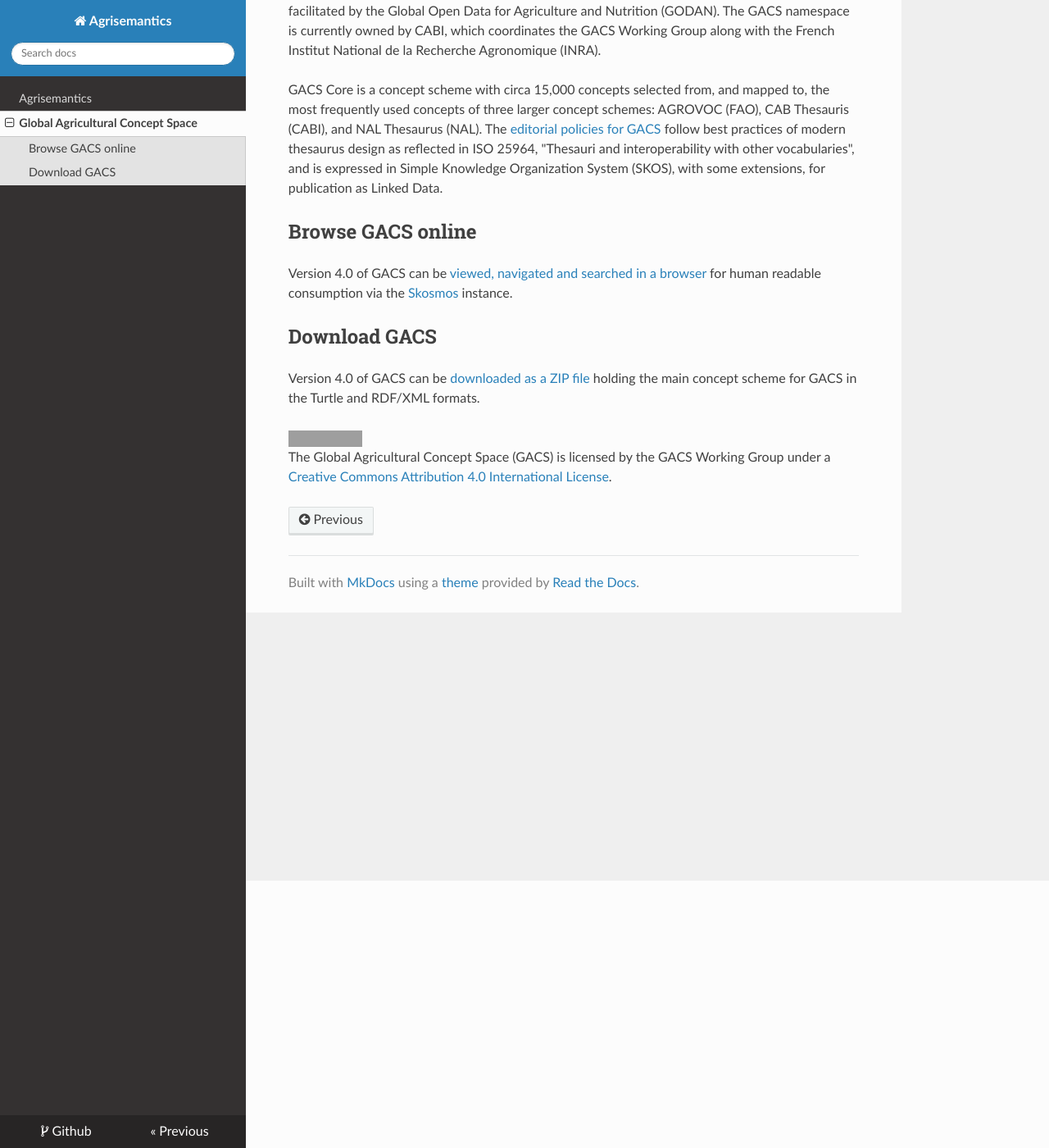
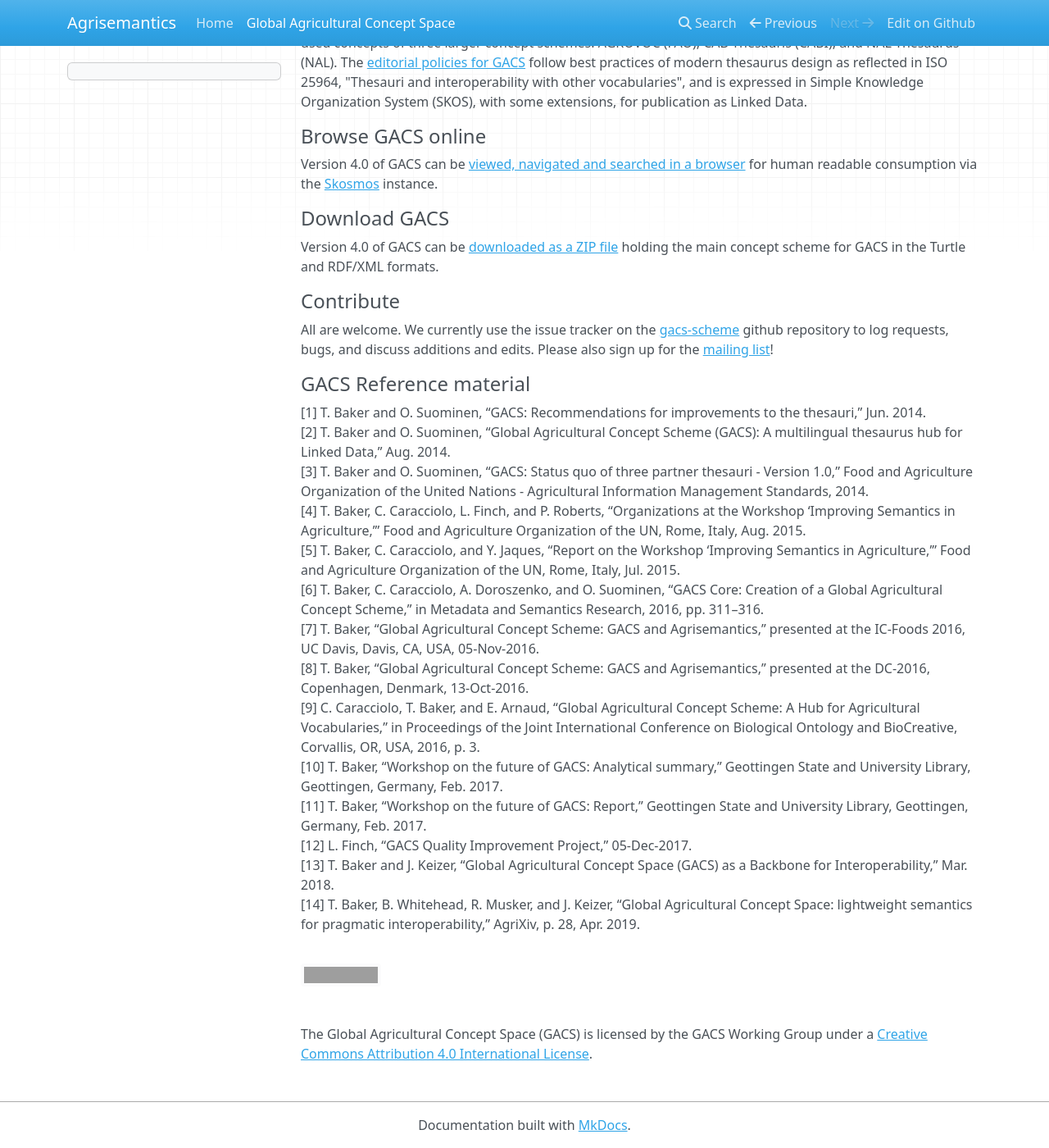
Before and after one commit to agrisemantics/website, an MkDocs documentation site: the page built from docs/GACS.md, in a window 1280 px wide and 1400 px high, scrolled down 326 px. Shown: the whole window at 82% size. Built offline with MkDocs 1.6.1, drawn with Linux system fonts in a browser that asks for light colours; nearby versions of some CDN libraries; some of the changed text lies outside the part shown; grey boxes are pictures that could not be loaded.

Commit message:
added bib to GACS page % updated YAML file

```diff
--- a/docs/GACS.md
+++ b/docs/GACS.md
@@ -1,4 +1,4 @@
-# Global Agricultural Concept Space (GACS)
+### Global Agricultural Concept Space (GACS)
 
 Global Agricultural Concept Space (GACS) is a namespace for global identifiers of concepts related to agriculture, in the broadest sense, and grouped into (potentially overlapping) concept schemes.
 
@@ -6,12 +6,33 @@
 
 GACS Core is a concept scheme with circa 15,000 concepts selected from, and mapped to, the most frequently used concepts of three larger concept schemes: AGROVOC (FAO), CAB Thesauris (CABI), and NAL Thesaurus (NAL).  The [editorial policies for GACS](http://agrisemantics.github.io/gacs-qip/) follow best practices of modern thesaurus design as reflected in ISO 25964, "Thesauri and interoperability with other vocabularies", and is expressed in Simple Knowledge Organization System (SKOS), with some extensions, for publication as Linked Data.
 
-## Browse GACS online
+#### Browse GACS online
 
 Version 4.0 of GACS can be [viewed, navigated and searched in a browser](http://browser.agrisemantics.org/gacs/en/) for human readable consumption via the [Skosmos](http://www.skosmos.org/) instance.
 
-## Download GACS
+#### Download GACS
 
 Version 4.0 of GACS can be [downloaded as a ZIP file](https://github.com/agrisemantics/website/blob/master/downloads/gacs-4.0.zip) holding the main concept scheme for GACS in the Turtle and RDF/XML formats.
 
-<a rel="license" href="http://creativecommons.org/licenses/by/4.0/"><img alt="Creative Commons License" style="border-width:0" src="https://i.creativecommons.org/l/by/4.0/88x31.png" /></a><br />The Global Agricultural Concept Space (GACS) is licensed by the GACS Working Group under a <a rel="license" href="http://creativecommons.org/licenses/by/4.0/">Creative Commons Attribution 4.0 International License</a>.
+#### Contribute
+All are welcome.  We currently use the issue tracker on the [gacs-scheme](https://github.com/gacs/gacs-scheme) github repository to log requests, bugs, and discuss additions and edits.  Please also sign up for the [mailing list](https://groups.google.com/forum/#!forum/gacs-wg)!
+
+#### GACS Reference material
+[1] T. Baker and O. Suominen, “GACS: Recommendations for improvements to the thesauri,” Jun. 2014.<br />
+[2] T. Baker and O. Suominen, “Global Agricultural Concept Scheme (GACS): A multilingual thesaurus hub for Linked Data,” Aug. 2014.<br />
+[3] T. Baker and O. Suominen, “GACS: Status quo of three partner thesauri - Version 1.0,” Food and Agriculture Organization of the United Nations - Agricultural Information Management Standards, 2014.<br />
+[4] T. Baker, C. Caracciolo, L. Finch, and P. Roberts, “Organizations at the Workshop ‘Improving Semantics in Agriculture,’” Food and Agriculture Organization of the UN, Rome, Italy, Aug. 2015.<br />
+[5] T. Baker, C. Caracciolo, and Y. Jaques, “Report on the Workshop ‘Improving Semantics in Agriculture,’” Food and Agriculture Organization of the UN, Rome, Italy, Jul. 2015.<br />
+[6] T. Baker, C. Caracciolo, A. Doroszenko, and O. Suominen, “GACS Core: Creation of a Global Agricultural Concept Scheme,” in Metadata and Semantics Research, 2016, pp. 311–316.<br />
+[7] T. Baker, “Global Agricultural Concept Scheme: GACS and Agrisemantics,” presented at the IC-Foods 2016, UC Davis, Davis, CA, USA, 05-Nov-2016.<br />
+[8] T. Baker, “Global Agricultural Concept Scheme: GACS and Agrisemantics,” presented at the DC-2016, Copenhagen, Denmark, 13-Oct-2016.<br />
+[9] C. Caracciolo, T. Baker, and E. Arnaud, “Global Agricultural Concept Scheme: A Hub for Agricultural Vocabularies,” in Proceedings of the Joint International Conference on Biological Ontology and BioCreative, Corvallis, OR, USA, 2016, p. 3.<br />
+[10] T. Baker, “Workshop on the future of GACS: Analytical summary,” Geottingen State and University Library, Geottingen, Germany, Feb. 2017.<br />
+[11] T. Baker, “Workshop on the future of GACS: Report,” Geottingen State and University Library, Geottingen, Germany, Feb. 2017.<br />
+[12] L. Finch, “GACS Quality Improvement Project,” 05-Dec-2017.<br />
+[13] T. Baker and J. Keizer, “Global Agricultural Concept Space (GACS) as a Backbone for Interoperability,” Mar. 2018.<br />
+[14] T. Baker, B. Whitehead, R. Musker, and J. Keizer, “Global Agricultural Concept Space: lightweight semantics for pragmatic interoperability,” AgriXiv, p. 28, Apr. 2019.<br />
+
+<a rel="license" href="http://creativecommons.org/licenses/by/4.0/"><img alt="Creative Commons License" style="border-width:0" src="https://i.creativecommons.org/l/by/4.0/88x31.png" /></a>
+
+The Global Agricultural Concept Space (GACS) is licensed by the GACS Working Group under a <a rel="license" href="http://creativecommons.org/licenses/by/4.0/">Creative Commons Attribution 4.0 International License</a>.
--- a/mkdocs.yml
+++ b/mkdocs.yml
@@ -1,9 +1,9 @@
 site_name: Agrisemantics
-theme: 'readthedocs'
+theme: 'mkdocs'
 repo_url: https://github.com/agrisemantics/website
 repo_name: 'Github'
 edit_uri: 'edit/master/docs/'
 site_description: 'Agrisemantics home page'
 nav:
-- Agrisemantics: index.md
+- Home : index.md
 - Global Agricultural Concept Space: GACS.md
```
